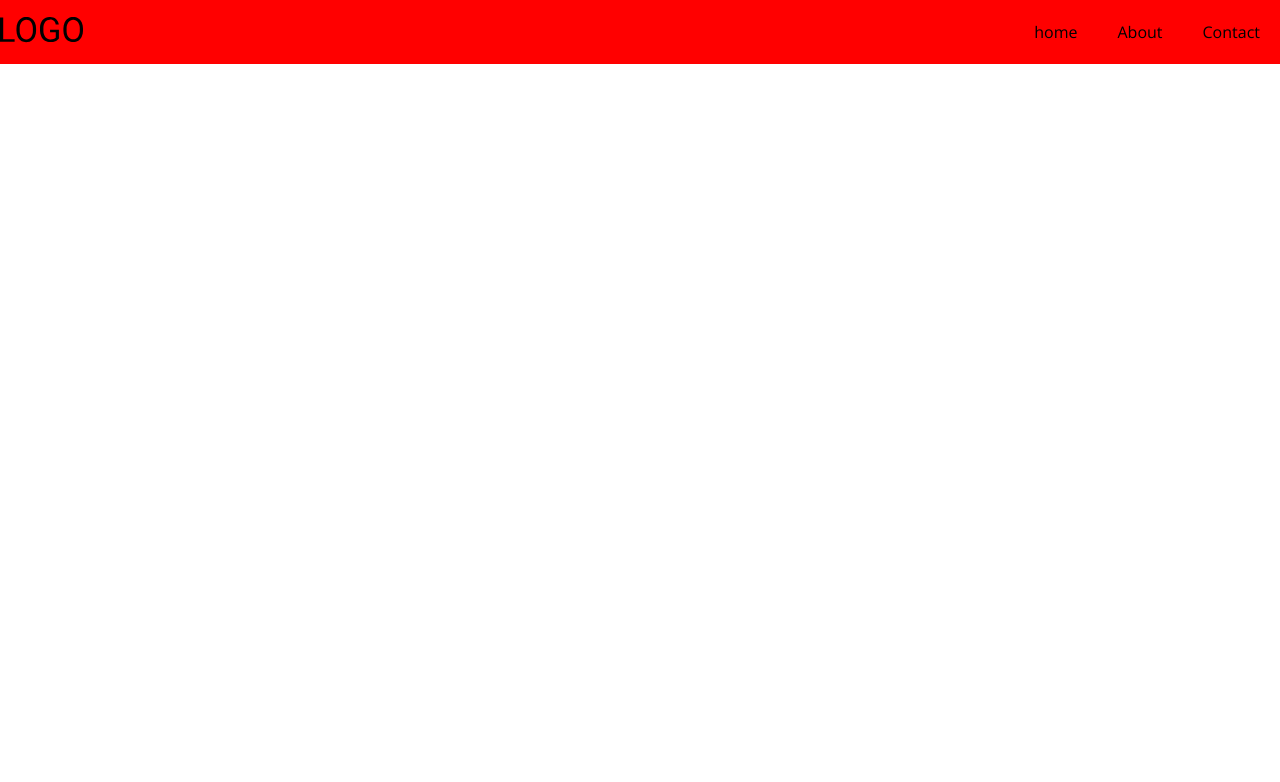
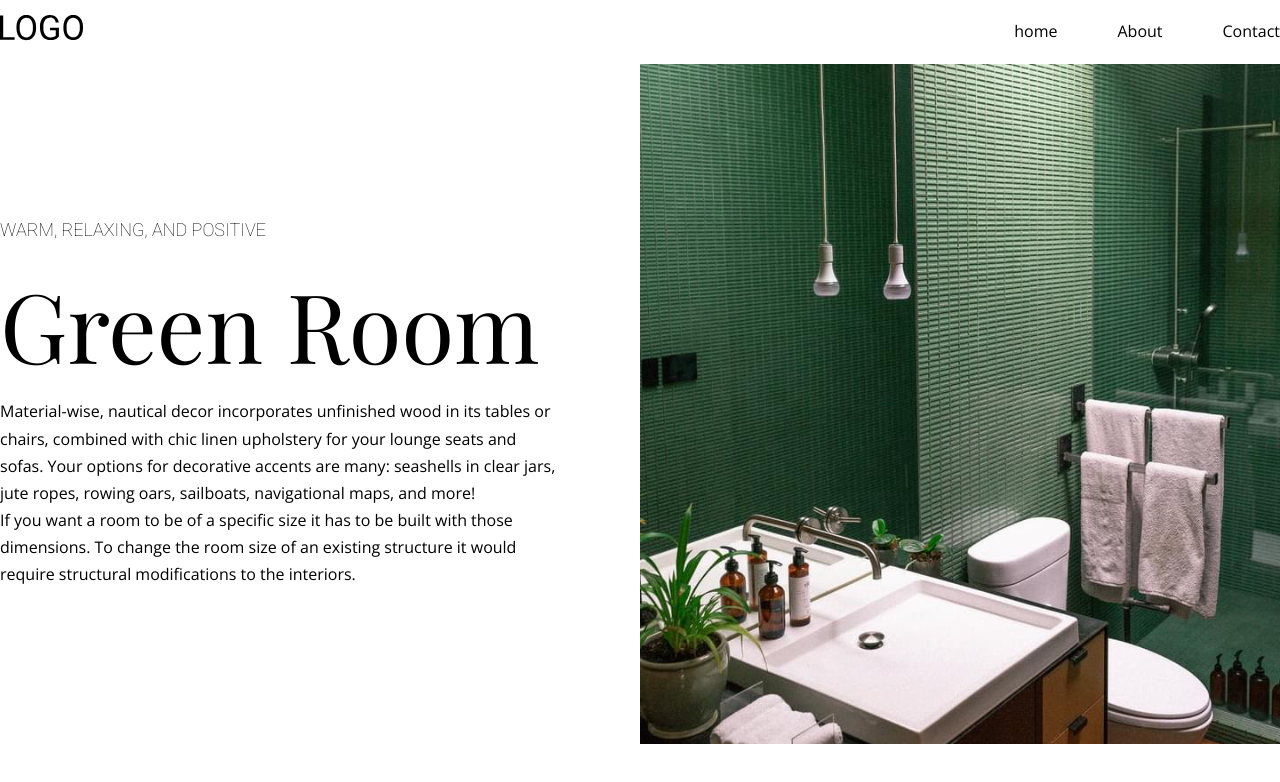
Before and after one commit to JessicaBrochu/Green-Home, a website built with Vite: page src/index.html in a window 1280 px wide. Built offline with nearby package versions, Linux system fonts and the light colour scheme.

Commit message:
Add the hero section

```diff
--- a/src/index.html
+++ b/src/index.html
@@ -27,5 +27,16 @@
         </div>
       </div>
     </header>
+    <section class="hero">
+      <div class="wrapper">
+        <div class="hero__content">
+          <h3>WARM, RELAXING, AND POSITIVE</h3>
+          <h1>Green Room</h1>
+          <p>Material-wise, nautical decor incorporates unfinished wood in its tables or chairs, combined with chic linen upholstery for your lounge seats and sofas. Your options for decorative accents are many: seashells in clear jars, jute ropes, rowing oars, sailboats, navigational maps, and more!</p>
+          <p>If you want a room to be of a specific size it has to be built with those dimensions. To change the room size of an existing structure it would require structural modifications to the interiors.</p>
+        </div>
+      </div>
+      <div class="hero__media"></div>
+    </section>
   </body>
 </html>
--- a/src/styles/base/typography.css
+++ b/src/styles/base/typography.css
@@ -2,8 +2,9 @@ html{
     font-size: 16px;
  }
  body{
-    font-family: 'Open Sans', sans-serif;
-    font-size: 1rem;
+    font-family: var(--font-primary);
+    font-size: var(--font-size-content);
+    color: var(--color-content-primary);
+    line-height: 1.7;
     font-weight: 400;
-    color: var(--color-content-primary);
  }
--- a/src/styles/layout/_header.scss
+++ b/src/styles/layout/_header.scss
@@ -1,5 +1,4 @@
 header{
-    background-color: red;
     height: 8vh;
 
     .wrapper{
@@ -12,7 +11,7 @@ header{
             display: flex;
 
             li{
-                padding: 0 20px;
+                padding-left: 60px;
             }
         }
     }
--- a/src/styles/main.scss
+++ b/src/styles/main.scss
@@ -17,3 +17,4 @@
 
 /*** UTILITIES ***/
 @import 'utilities/_variables.scss';
+@import 'utilities/_headings.scss';
--- a/src/styles/sections/_hero.scss
+++ b/src/styles/sections/_hero.scss
@@ -0,0 +1,37 @@
+.hero{
+    display: flex;
+    height: 85vh;
+    position: relative;
+
+    .wrapper{
+        display: flex;
+        align-items: center;
+        position: absolute;
+        height: 100%;
+        width: 100%;
+        left: 50%;
+        transform: translateX(-50%);
+
+    }
+
+    .hero__content{
+        width: 50%;
+        padding-right: 80px;
+
+        h1{
+            padding: 20px 0 10px 0;
+        }
+    }
+
+    .hero__media{
+        position: absolute;
+        right: 0;
+        bottom: 0;
+        width: 50%;
+        height: 85vh;
+        background-image: url("/src/images/green-room-720x885.jpg");
+        background-position: 50% 50%;
+        background-repeat: no-repeat;
+        background-size: cover;
+    }
+}
--- /dev/null
+++ b/src/styles/utilities/_headings.scss
@@ -0,0 +1,12 @@
+  h1 {
+    font: 400 var(--font-size-h1) var(--font-secondary);
+  }
+
+  h2 {
+    font: 400 var(--font-size-h2) var(--font-secondary);
+    letter-spacing: -0.1px;
+  }
+
+  h3 {
+    font: 100 var(--font-size-h3) var(--font-tertiary);
+  }
--- a/src/styles/utilities/_variables.scss
+++ b/src/styles/utilities/_variables.scss
@@ -9,4 +9,15 @@
     --color-background-secondary: #82A189;
     --color-background-tertiary: #E7E7E9;
     --color-background-action: #82A189;
+
+    --font-primary: 'Open Sans', sans-serif;
+    --font-secondary: 'Playfair Display', serif;
+    --font-tertiary: 'Roboto', sans-serif;
+
+    --font-size-content: 1rem;
+    --font-size-button: 1rem;
+
+    --font-size-h1: 6rem;
+    --font-size-h2: 3.75rem;
+    --font-size-h3: 1.125rem;
   }
```
Also changed, not shown: src/images/green-room-720x1080.jpg (deleted), src/images/green-room-720x885.jpg (added), src/styles/main.css, 1 other file.
